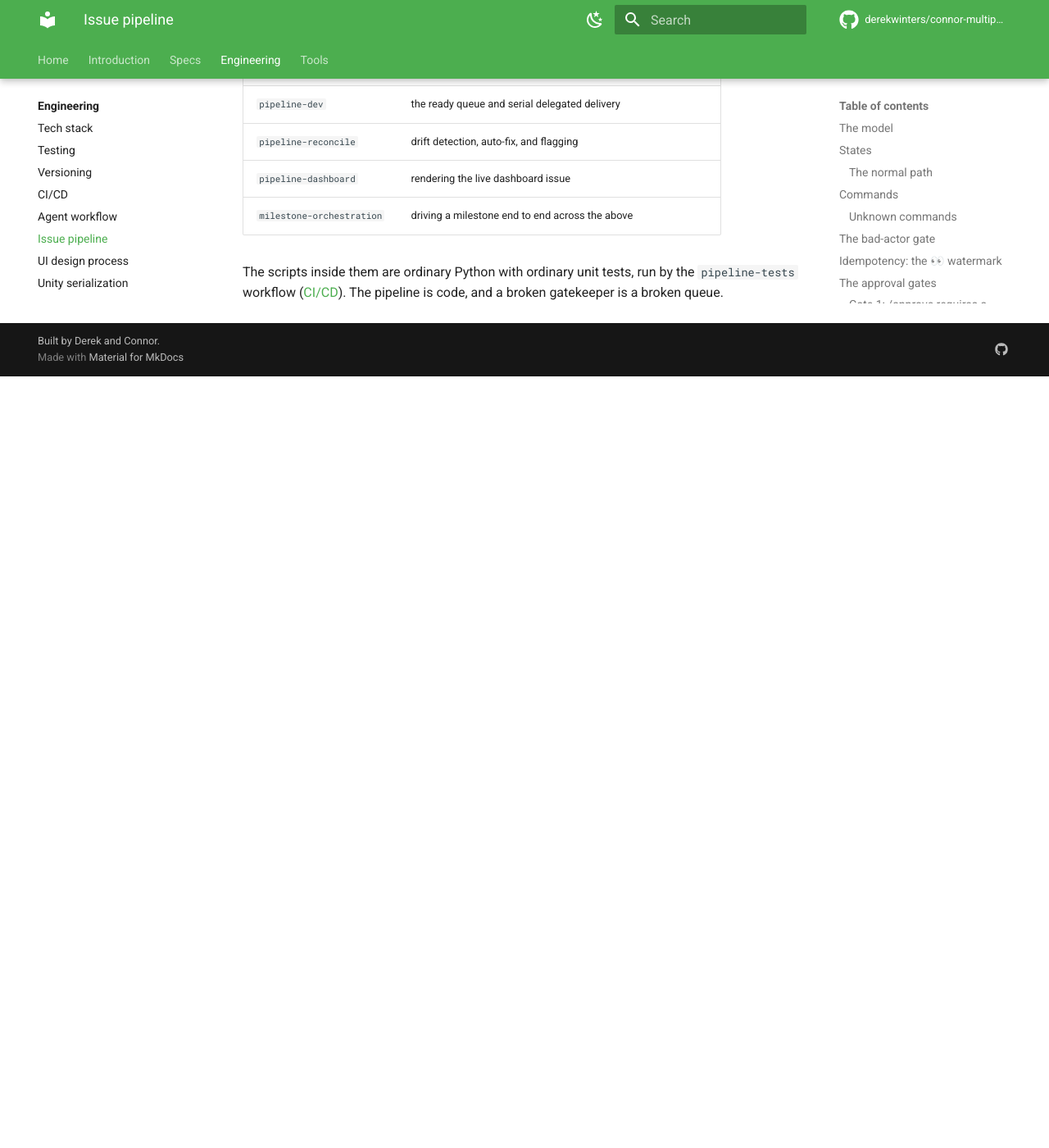
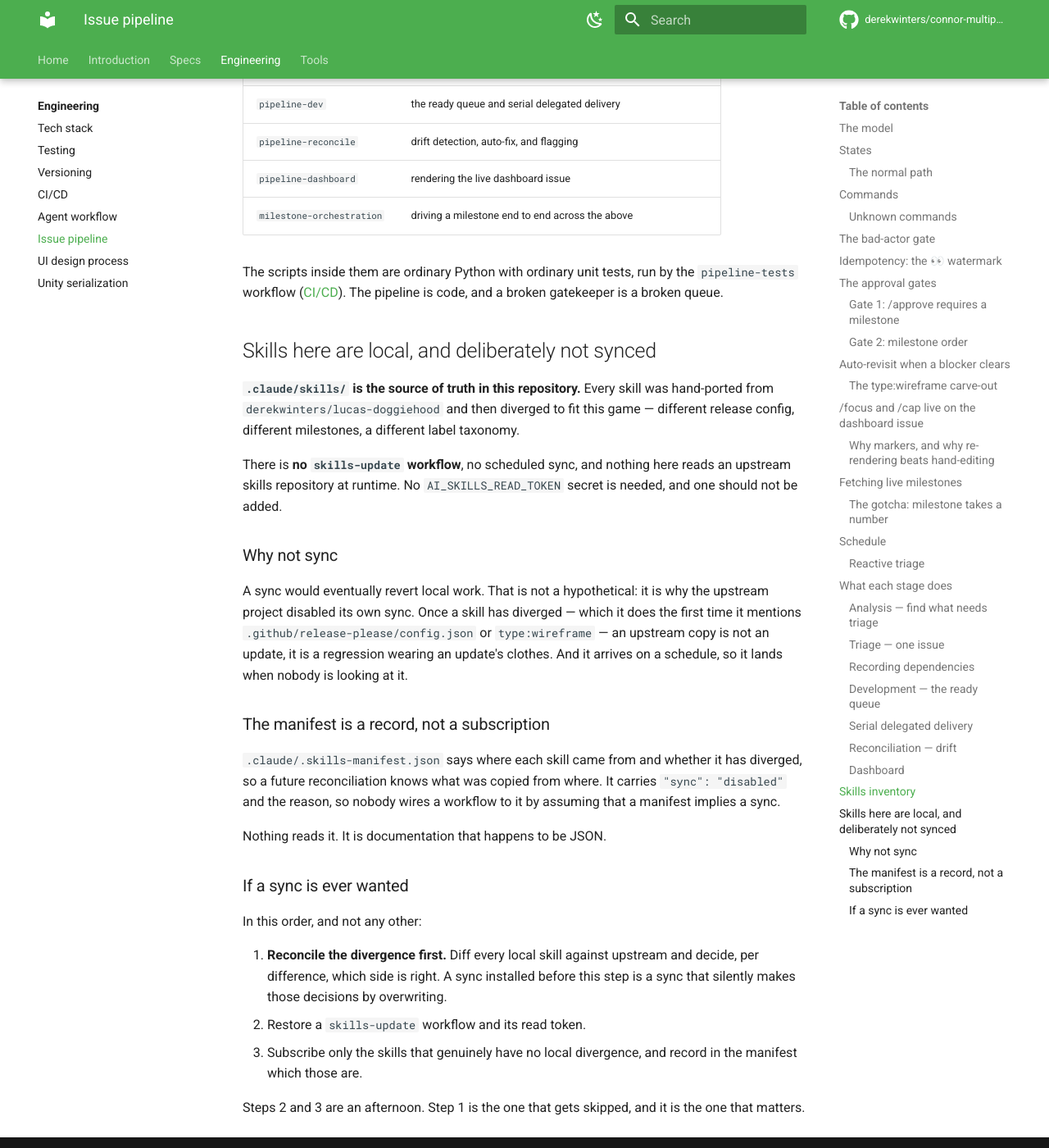
Before and after one commit to derekwinters/connor-multiplying-frogs, an MkDocs documentation site: the page built from docs/engineering/issue-pipeline.md, in a window 1280 px wide and 1400 px high, scrolled down 10286 px. Shown: the whole window at 82% size. Built offline with MkDocs 1.6.1 and Material for MkDocs 9.7.7, drawn with Linux system fonts in a browser that asks for light colours; comment, search, counter and statistics services are not loaded; the version menu is left out; before the commit the page ends 10745 px from its top, so only the background shows below that.

Commit message:
docs(pipeline): record skills provenance and keep this repo's skills isolated (#129)
The skills here were hand-ported and then diverged to fit this game, so they
are the source of truth in this repository rather than a rendered copy of an
upstream bundle. Wiring up a scheduled sync would eventually revert local work
— not hypothetically, it is why the upstream project disabled its own sync —
and it would do so on a schedule, landing when nobody is looking.

So there is deliberately no skills-update workflow, no read token, and nothing
reading an upstream skills repository at runtime. Adds
.claude/.skills-manifest.json as a provenance record only, carrying
"sync": "disabled" and the reason so nobody wires a workflow to it by assuming
a manifest implies a subscription. Nothing reads the file; it is documentation
that happens to be JSON.

Records the decision on the issue-pipeline page, including what re-enabling
would take and in what order: reconcile the divergence first, then restore the
workflow, then subscribe only the skills with no local changes. The last two
are an afternoon; the first is the one that gets skipped and the one that
matters.

Closes #46


Claude-Session: https://claude.ai/code/session_01Nytj7GkfPuWnCs1pajjgrL

Co-authored-by: Claude <noreply@anthropic.com>

```diff
--- a/docs/engineering/issue-pipeline.md
+++ b/docs/engineering/issue-pipeline.md
@@ -412,3 +412,46 @@ remembered, so nothing on it can be stale.
 The scripts inside them are ordinary Python with ordinary unit tests, run by the
 `pipeline-tests` workflow ([CI/CD](ci-cd.md#pipeline-workflows)). The pipeline is
 code, and a broken gatekeeper is a broken queue.
+
+## Skills here are local, and deliberately not synced
+
+**`.claude/skills/` is the source of truth in this repository.** Every skill was
+hand-ported from `derekwinters/lucas-doggiehood` and then diverged to fit this
+game — different release config, different milestones, a different label
+taxonomy.
+
+There is **no `skills-update` workflow**, no scheduled sync, and nothing here
+reads an upstream skills repository at runtime. No `AI_SKILLS_READ_TOKEN` secret
+is needed, and one should not be added.
+
+### Why not sync
+
+A sync would eventually revert local work. That is not a hypothetical: it is
+why the upstream project disabled its own sync. Once a skill has diverged —
+which it does the first time it mentions `.github/release-please/config.json`
+or `type:wireframe` — an upstream copy is not an update, it is a regression
+wearing an update's clothes. And it arrives on a schedule, so it lands when
+nobody is looking at it.
+
+### The manifest is a record, not a subscription
+
+`.claude/.skills-manifest.json` says where each skill came from and whether it
+has diverged, so a future reconciliation knows what was copied from where. It
+carries `"sync": "disabled"` and the reason, so nobody wires a workflow to it by
+assuming that a manifest implies a sync.
+
+Nothing reads it. It is documentation that happens to be JSON.
+
+### If a sync is ever wanted
+
+In this order, and not any other:
+
+1. **Reconcile the divergence first.** Diff every local skill against upstream
+   and decide, per difference, which side is right. A sync installed before
+   this step is a sync that silently makes those decisions by overwriting.
+2. Restore a `skills-update` workflow and its read token.
+3. Subscribe only the skills that genuinely have no local divergence, and record
+   in the manifest which those are.
+
+Steps 2 and 3 are an afternoon. Step 1 is the one that gets skipped, and it is
+the one that matters.
```
Also changed, not shown: 1 other file.
